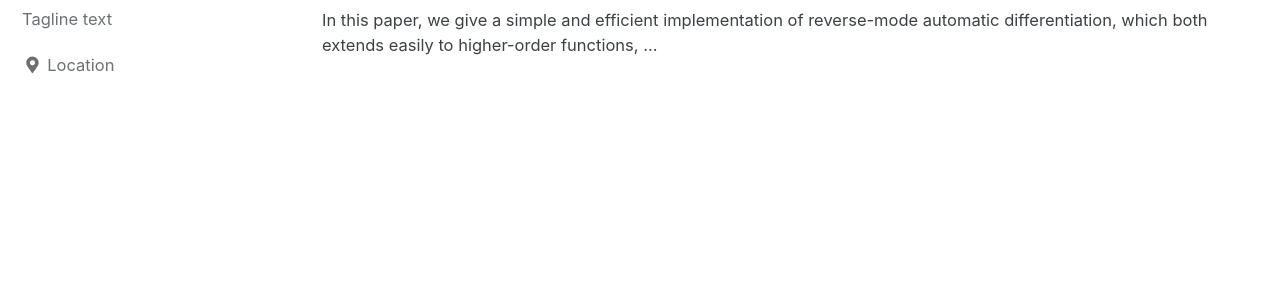
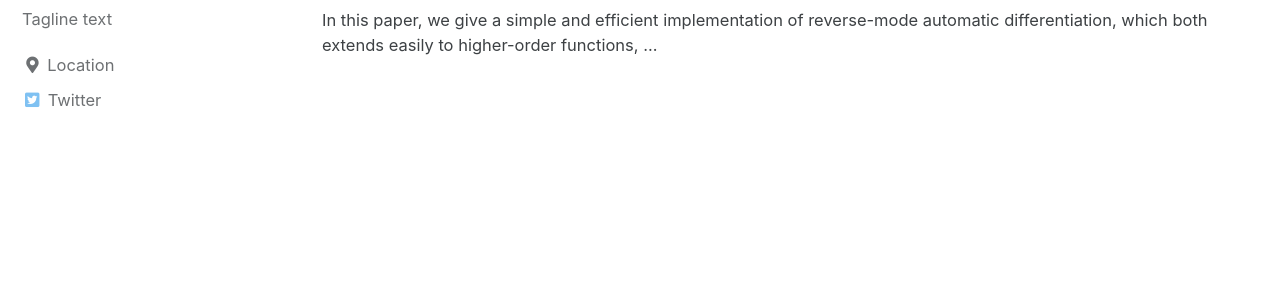
Before and after one commit to simonpj/www.peytonjones.org, a Jekyll site: the page built from _pages/publications-archive.md, in a window 1280 px wide. Shown: the part 277-559 px from the top of the page. Built offline with Jekyll 4.4.1, drawn with Linux system fonts in a browser that asks for light colours; cached includes are drawn as plain includes.

Commit message:
Update author-profile.html

```diff
--- a/_includes/author-profile.html
+++ b/_includes/author-profile.html
@@ -64,13 +64,13 @@
         </li>
       {% endif %}
 
-      {% if author.twitter %}
+
         <li>
           <a href="https://twitter.com/simonpj0" itemprop="sameAs" rel="nofollow noopener noreferrer me">
             <i class="fab fa-fw fa-twitter-square" aria-hidden="true"></i><span class="label">Twitter</span>
           </a>
         </li>
-      {% endif %}
+
 
       {% if author.facebook %}
         <li>
```
